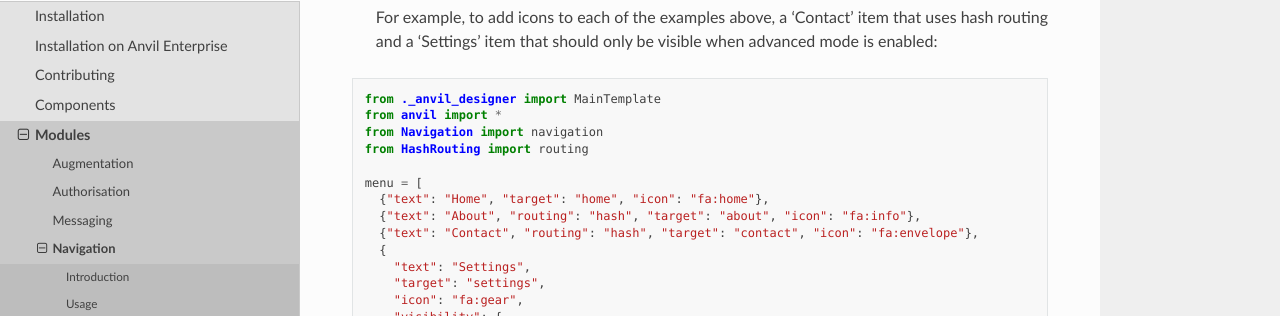
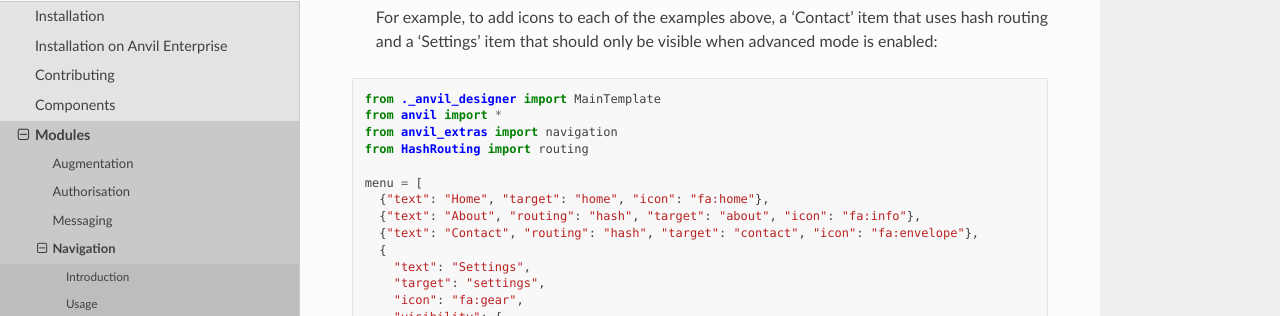
Before and after one commit to anvilistas/anvil-extras, a Sphinx documentation site: the page built from docs/guides/modules/navigation.rst, in a window 1280 px wide and 900 px high, scrolled down 1536 px. Shown: the part 135-451 px from the top of the window. Built offline with Sphinx 7.4.7 and the Read the Docs theme 2.0.0, drawn with Linux system fonts in a browser that asks for light colours.

Commit message:
Fix old import in navigation docs example

```diff
--- a/docs/guides/modules/navigation.rst
+++ b/docs/guides/modules/navigation.rst
@@ -71,7 +71,7 @@ Each item in the dict needs the 'text' and 'target' keys as a minimum. It may al
 
     from ._anvil_designer import MainTemplate
     from anvil import *
-    from Navigation import navigation
+    from anvil_extras import navigation
     from HashRouting import routing
 
     menu = [
```
